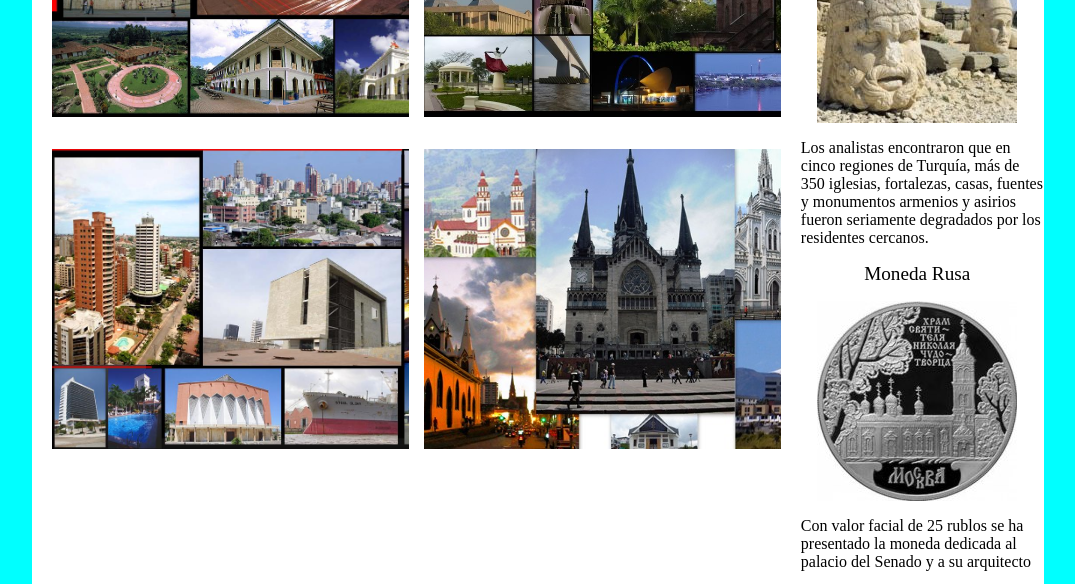
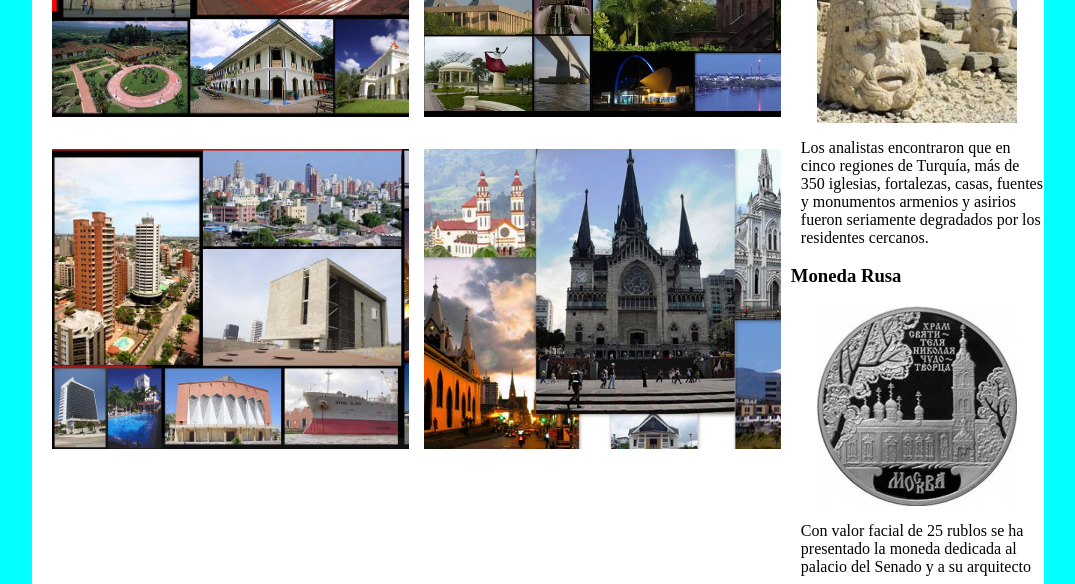
Before and after one commit to JohnAlexanderGaleano/Maqueta-Web-1, a plain HTML site: page Maqueta-N2.1.html in a window 1280 px wide. Shown: the part 851-1435 px from the top of the page, without its empty margins (102-1177 px from the left). Drawn offline with Linux system fonts and the light colour scheme.

Commit message:
Se modifica el color de fondo de la pagina y se cambia cabecera en el html de h3 a h2

```diff
--- a/Maqueta-N2.1.html
+++ b/Maqueta-N2.1.html
@@ -71,7 +71,7 @@
         </aside>
 
         <aside class="info-adicional">
-            <h2>Moneda Rusa</h2>
+            <h3>Moneda Rusa</h3>
             <div class="image-moneda">
             </div>
             <p>
--- a/css/Style-Maqueta-N2.1.css
+++ b/css/Style-Maqueta-N2.1.css
@@ -8,7 +8,7 @@ a {
     font-weight: 100;
 }
  html{
-    background-color: aqua;
+    background-color:cyan;
 }
 /***    Header Style    ***/
 
```
